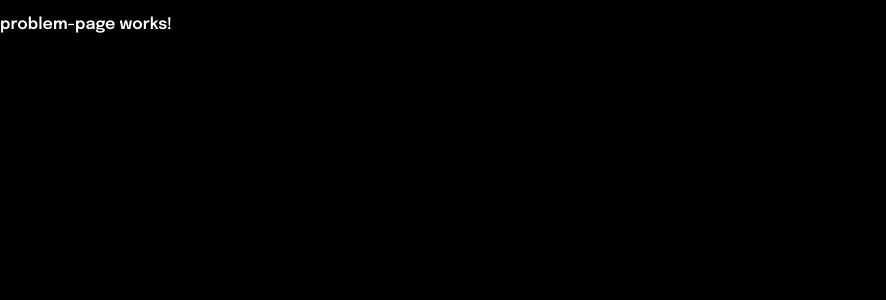
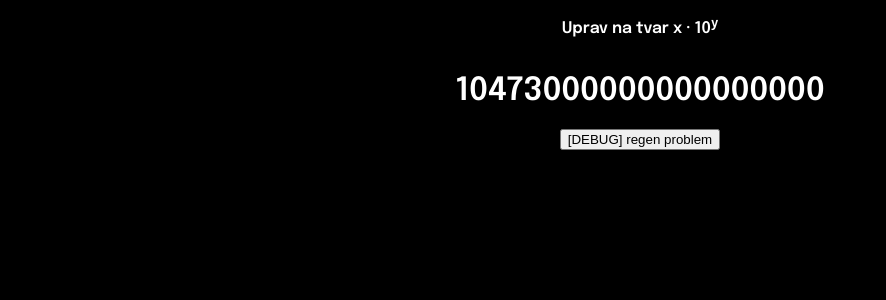
Before and after one commit to FajsiEx/unilla, an Angular app: page /problems in a window 1280 px wide. Shown: the top 300 px of the page, without its empty margins (0-886 px from the left). Built offline with nearby package versions, Linux system fonts and the light colour scheme.

Commit message:
+ basic problem gen

```diff
--- a/src/app/pages/problem-page/problem-page.component.html
+++ b/src/app/pages/problem-page/problem-page.component.html
@@ -1 +1,6 @@
-<p>problem-page works!</p>
+<div class="page">
+    <p>Uprav na tvar x · 10<sup>y</sup></p>
+    <h1 class="current-problem">{{currentProblem}}</h1>
+
+    <button (click)="generateProblem()">[DEBUG] regen problem</button>
+</div>
--- a/src/app/pages/problem-page/problem-page.component.ts
+++ b/src/app/pages/problem-page/problem-page.component.ts
@@ -1,15 +1,52 @@
-import { Component, OnInit } from '@angular/core';
+import {Component, OnInit} from '@angular/core';
 
 @Component({
-  selector: 'app-problem-page',
-  templateUrl: './problem-page.component.html',
-  styleUrls: ['./problem-page.component.scss']
+    selector: 'app-problem-page',
+    templateUrl: './problem-page.component.html',
+    styleUrls: ['./problem-page.component.scss']
 })
 export class ProblemPageComponent implements OnInit {
 
-  constructor() { }
+    difficulty = 5;
 
-  ngOnInit(): void {
-  }
+    currentProblem = '0.000051';
+
+    constructor() {
+    }
+
+    ngOnInit(): void {
+        this.generateProblem();
+    }
+
+    generateProblem(): void {
+        // Difficulty calculation
+        const maxBaseNumber = 499 * Math.pow(2, this.difficulty);
+        const minDPShift = 2 + Math.pow(1.5, this.difficulty);
+        const maxDPShift = 2 + 2 * Math.pow(1.5, this.difficulty);
+
+        // First we generate a random number
+        const baseNumber = Math.round(Math.random() * maxBaseNumber);
+
+        // Now we randomly choose the direction of the decimal point
+        // false is for things like 0.000042
+        // true is for things like 4200000
+        const decPointDirection = Math.random() >= 0.5;
+
+        // Next, we choose randomly how many places we shift that decimal point
+        const decPlacesCount = Math.round(Math.round(Math.random() * (maxDPShift - minDPShift)) + minDPShift);
+
+        // All that's left to do is just shift the actual decimal place in the base num
+        let shiftedNum;
+
+        if (decPointDirection) {
+            shiftedNum = baseNumber / Math.pow(10, decPlacesCount);
+        } else {
+            shiftedNum = baseNumber * Math.pow(10, decPlacesCount);
+        }
+
+        console.log(maxBaseNumber, minDPShift, maxDPShift, baseNumber, decPointDirection, decPlacesCount);
+
+        this.currentProblem = shiftedNum.toFixed(decPlacesCount).replace(/\.?0+$/,'');
+    }
 
 }
```
